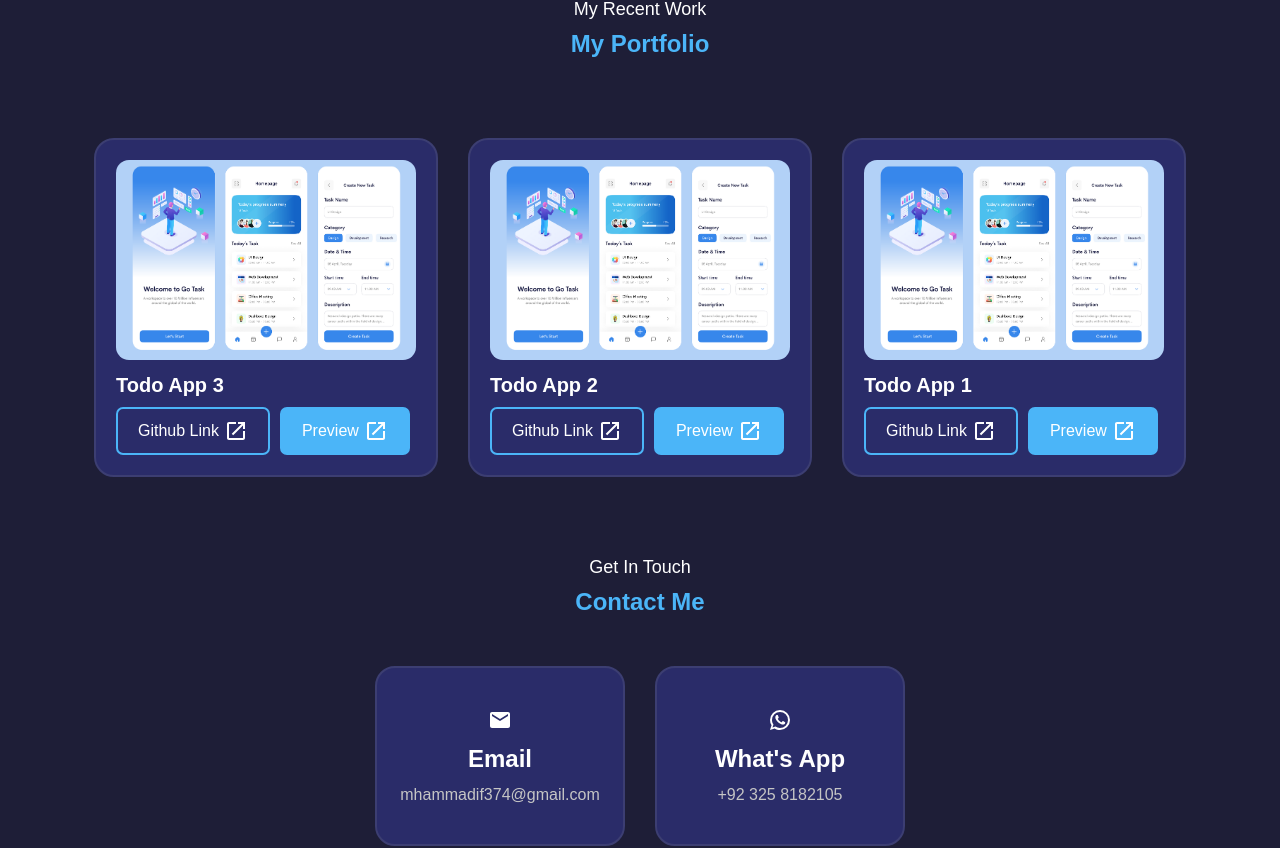
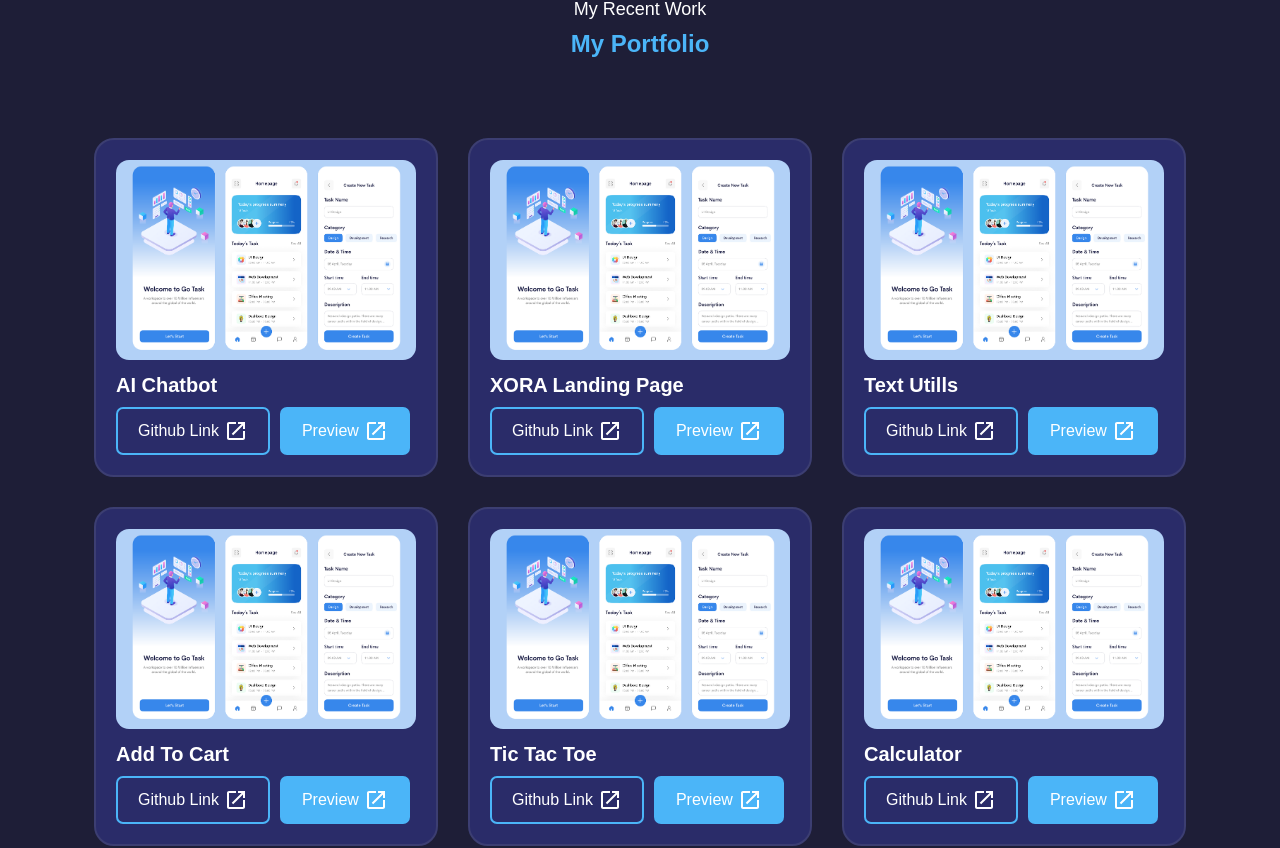
Before and after one commit to MHammad-374/Portfolio, a React (Vite) app: page / in a window 1280 px wide. Shown: the part 2656-3504 px from the top of the page. Built offline with nearby package versions, Linux system fonts and the light colour scheme.

Commit message:
Update Project.jsx

```diff
--- a/src/components/Project.jsx
+++ b/src/components/Project.jsx
@@ -14,17 +14,94 @@ function Project() {
     {
       id: 2,
       image: Img,
-      name: "Todo App 2",
-      github: "https://github.com/MHammad-374/Todo_App",
-      prev: "https://itask-todos-manager.netlify.app/"
+      name: "Quiz Game",
+      github: "https://github.com/MHammad-374/Quiz_App",
+      prev: "https://myquizapp-123.netlify.app/"
     },
     {
       id: 3,
       image: Img,
-      name: "Todo App 3",
-      github: "https://github.com/MHammad-374/Todo_App",
-      prev: "https://itask-todos-manager.netlify.app/"
-    }
+      name: "Digital Clock",
+      github: "https://github.com/MHammad-374/Digital-Clock",
+      prev: "https://my-digital-clock-123.netlify.app/"
+    },
+    {
+      id: 4,
+      image: Img,
+      name: "Graph Plotter",
+      github: "https://github.com/MHammad-374/Graph-Plotter",
+      prev: "https://graph-plotter.netlify.app/"
+    },
+    {
+      id: 5,
+      image: Img,
+      name: "Stop Watch",
+      github: "https://github.com/MHammad-374/Stop_Watch",
+      prev: "https://stop-watch-123.netlify.app/"
+    },
+    {
+      id: 6,
+      image: Img,
+      name: "CSS Transition",
+      github: "https://github.com/MHammad-374/Transitions",
+      prev: "https://transition-io.netlify.app/"
+    },
+    {
+      id: 7,
+      image: Img,
+      name: "Landing Page",
+      github: "https://github.com/MHammad-374/Landing_Page",
+      prev: "https://landing-hi.netlify.app/"
+    },
+    {
+      id: 8,
+      image: Img,
+      name: "Hacking Terminal",
+      github: "https://github.com/MHammad-374/Hacking_Terminal",
+      prev: "https://hackingterminal.netlify.app/"
+    },
+    {
+      id: 9,
+      image: Img,
+      name: "Calculator",
+      github: "https://github.com/MHammad-374/Calculator_App",
+      prev: "https://calculator-app-abc.netlify.app/"
+    },
+    {
+      id: 10,
+      image: Img,
+      name: "Tic Tac Toe",
+      github: "https://github.com/MHammad-374/TicTacToe",
+      prev: "https://tictactoe-123.netlify.app/"
+    },
+    {
+      id: 11,
+      image: Img,
+      name: "Add To Cart",
+      github: "https://github.com/MHammad-374/AddToCart",
+      prev: "https://addtocart-func.netlify.app/"
+    },
+    {
+      id: 12,
+      image: Img,
+      name: "Text Utills",
+      github: "https://github.com/MHammad-374/Text-Utills",
+      prev: "https://text-editor-abc.netlify.app/"
+    },
+    {
+      id: 13,
+      image: Img,
+      name: "XORA Landing Page",
+      github: "https://github.com/MHammad-374/Xora_Landing_Page",
+      prev: "https://x-o-r-a-landing-page.netlify.app/"
+    },
+    {
+      id: 14,
+      image: Img,
+      name: "AI Chatbot",
+      github: "https://github.com/MHammad-374/Chatboot",
+      prev: "https://ai-chatboot.netlify.app/"
+    },
   ]
 
   const openNewTab = (url) => {
```
